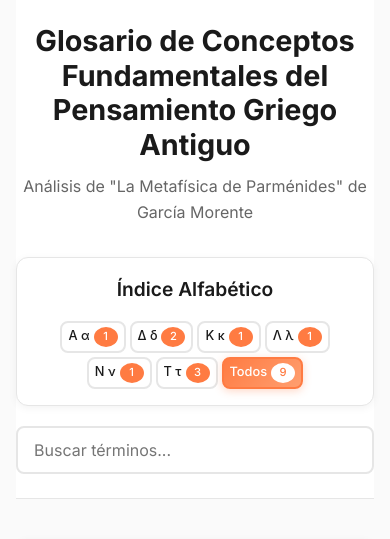
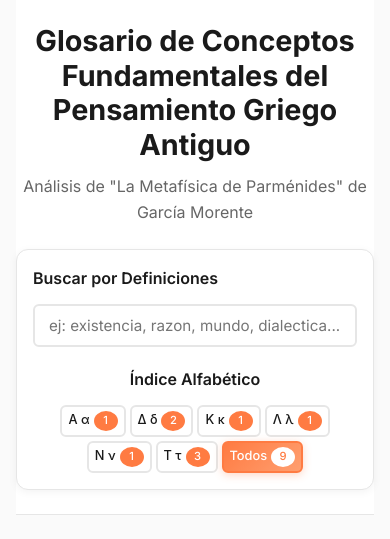
Before and after one commit to juandelossantos/glosario-filosofia-antigua, a plain HTML site: page index.html in a window 390 px wide. Shown: the top 539 px of the page. Drawn offline with Linux system fonts and the light colour scheme.

Commit message:
Optimizar layout y búsqueda del glosario
- Reorganizar header con layout horizontal (buscador + índice alfabético)
- Reducir espacio vertical para maximizar área de contenido
- Actualizar búsqueda para enfocarse en definiciones en español
- Mejorar palabras clave de búsqueda sin caracteres griegos
- Agregar imágenes ilustrativas para todos los conceptos
- Implementar diseño responsive para móviles y tablets
- Optimizar experiencia de usuario con placeholders informativos

```diff
--- a/index.html
+++ b/index.html
@@ -14,8 +14,16 @@
                 <h1 class="title">Glosario de Conceptos Fundamentales del Pensamiento Griego Antiguo</h1>
                 <p class="subtitle">Análisis de "La Metafísica de Parménides" de García Morente</p>
 
+                <!-- Contenedor horizontal para buscador e índice -->
+                <div class="search-index-container">
+                    <!-- Buscador -->
+                    <div class="search-section">
+                        <h3 class="search-title">Buscar por Definiciones</h3>
+                        <input type="text" id="searchInput" class="search-input" placeholder="ej: existencia, razon, mundo, dialectica...">
+                    </div>
+
                     <!-- Índice alfabético -->
-                <div class="alphabet-index" id="alphabetIndex">
+                    <div class="alphabet-section">
                         <h3 class="index-title">Índice Alfabético</h3>
                         <div class="alphabet-grid">
                             <button class="letter-btn" data-letter="α">Α α</button>
@@ -27,16 +35,13 @@
                             <button class="letter-btn active" data-letter="todos">Todos</button>
                         </div>
                     </div>
-
-                <div class="header-actions">
-                    <input type="text" id="searchInput" class="search-input" placeholder="Buscar términos...">
                 </div>
             </div>
         </header>
 
         <div class="glossary-grid" id="glossaryGrid">
             <!-- Término 1: Τὸ ὄν (El Ser) -->
-            <div class="term-card" data-term="τὸ ὄν el ser" data-first-letter="τ">
+            <div class="term-card" data-term="ser existencia fundamental verdadera ontologia occidental" data-first-letter="τ">
                 <div class="term-header">
                     <h2 class="greek-term">Τὸ ὄν</h2>
                     <div class="term-info">
@@ -67,7 +72,7 @@
             </div>
 
             <!-- Término 2: Τὸ μὴ ὄν (El No-Ser) -->
-            <div class="term-card" data-term="τὸ μὴ ὄν el no-ser" data-first-letter="τ">
+            <div class="term-card" data-term="no-ser inexistencia contradiccion logica ausencia ser heraclito" data-first-letter="τ">
                 <div class="term-header">
                     <h2 class="greek-term">Τὸ μὴ ὄν</h2>
                     <div class="term-info">
@@ -98,7 +103,7 @@
             </div>
 
             <!-- Término 3: Ἀλήθεια (La Verdad) -->
-            <div class="term-card" data-term="ἀλήθεια la verdad" data-first-letter="α">
+            <div class="term-card" data-term="verdad desocultamiento mundo inteligible conocimiento racional" data-first-letter="α">
                 <div class="term-header">
                     <h2 class="greek-term">Ἀλήθεια</h2>
                     <div class="term-info">
@@ -129,7 +134,7 @@
             </div>
 
             <!-- Término 4: Δόξα (La Opinión) -->
-            <div class="term-card" data-term="δόξα la opinión" data-first-letter="δ">
+            <div class="term-card" data-term="opinion apariencia mundo sensible ilusion sentidos experiencia" data-first-letter="δ">
                 <div class="term-header">
                     <h2 class="greek-term">Δόξα</h2>
                     <div class="term-info">
@@ -160,7 +165,7 @@
             </div>
 
             <!-- Término 5: Λόγος (La Razón) -->
-            <div class="term-card" data-term="λόγος la razón" data-first-letter="λ">
+            <div class="term-card" data-term="razon principio racional pensamiento logico identidad dialectica" data-first-letter="λ">
                 <div class="term-header">
                     <h2 class="greek-term">Λόγος</h2>
                     <div class="term-info">
@@ -191,7 +196,7 @@
             </div>
 
             <!-- Término 6: Νοῦς (El Intelecto) -->
-            <div class="term-card" data-term="νοῦς el intelecto" data-first-letter="ν">
+            <div class="term-card" data-term="intelecto mente comprension facultad intelectual pensar" data-first-letter="ν">
                 <div class="term-header">
                     <h2 class="greek-term">Νοῦς</h2>
                     <div class="term-info">
@@ -222,7 +227,7 @@
             </div>
 
             <!-- Término 7: Ταυτότης (El Principio de Identidad) -->
-            <div class="term-card" data-term="ταυτότης principio identidad" data-first-letter="τ">
+            <div class="term-card" data-term="principio identidad logica fundamental unicidad eternidad inmutabilidad" data-first-letter="τ">
                 <div class="term-header">
                     <h2 class="greek-term">Ταυτότης/Ἴδιον</h2>
                     <div class="term-info">
@@ -253,7 +258,7 @@
             </div>
 
             <!-- Término 8: Κόσμος (El Mundo) -->
-            <div class="term-card" data-term="κόσμος el mundo universo" data-first-letter="κ">
+            <div class="term-card" data-term="mundo universo orden cosmos multiplicidad movimiento cambio" data-first-letter="κ">
                 <div class="term-header">
                     <h2 class="greek-term">Κόσμος</h2>
                     <div class="term-info">
@@ -284,7 +289,7 @@
             </div>
 
             <!-- Término 9: Διαλεκτική (La Dialéctica) -->
-            <div class="term-card" data-term="διαλεκτική la dialéctica" data-first-letter="δ">
+            <div class="term-card" data-term="dialectica metodo discusion argumentos zenon eleata debate" data-first-letter="δ">
                 <div class="term-header">
                     <h2 class="greek-term">Διαλεκτική</h2>
                     <div class="term-info">
--- a/script.js
+++ b/script.js
@@ -79,7 +79,7 @@ document.addEventListener('DOMContentLoaded', function() {
         updateURL(selectedLetter, '');
     }
 
-    // Search functionality
+    // Search functionality focused on Spanish content
     function performSearch(searchTerm) {
         const query = searchTerm.toLowerCase().trim();
         let visibleCards = 0;
@@ -97,12 +97,23 @@ document.addEventListener('DOMContentLoaded', function() {
 
         termCards.forEach(card => {
             const searchData = card.getAttribute('data-term').toLowerCase();
-            const cardText = card.textContent.toLowerCase();
             const cardLetter = card.getAttribute('data-first-letter');
 
-            const matchesSearch = searchData.includes(query) ||
-                                cardText.includes(query) ||
-                                query === '';
+            // Extract Spanish content for better search
+            const meaningElement = card.querySelector('.meaning');
+            const basicMeaningElement = card.querySelector('.basic-meaning');
+            const explanationElement = card.querySelector('.explanation');
+
+            const meaning = meaningElement ? meaningElement.textContent.toLowerCase() : '';
+            const basicMeaning = basicMeaningElement ? basicMeaningElement.textContent.toLowerCase() : '';
+            const explanation = explanationElement ? explanationElement.textContent.toLowerCase() : '';
+
+            // Search in keywords (data-term) and Spanish content
+            const matchesSearch = query === '' ||
+                                searchData.includes(query) ||
+                                meaning.includes(query) ||
+                                basicMeaning.includes(query) ||
+                                explanation.includes(query);
 
             const matchesLetter = currentFilter === 'todos' ||
                                 cardLetter === currentFilter;
--- a/styles.css
+++ b/styles.css
@@ -41,8 +41,8 @@ body {
 .header {
     background: var(--background-primary);
     border-bottom: 1px solid var(--border-color);
-    padding: 40px 0;
-    margin-bottom: 40px;
+    padding: 30px 0;
+    margin-bottom: 30px;
     position: sticky;
     top: 0;
     z-index: 100;
@@ -64,48 +64,73 @@ body {
 .subtitle {
     font-size: 1.1rem;
     color: var(--text-secondary);
-    margin-bottom: 32px;
+    margin-bottom: 24px;
     font-weight: 400;
 }
 
-/* Alphabet Index Styles */
-.alphabet-index {
-    margin-bottom: 32px;
-    padding: 24px;
+/* Search and Index Container */
+.search-index-container {
+    display: flex;
+    gap: 24px;
+    align-items: flex-start;
     background: var(--background-card);
     border: 1px solid var(--border-color);
     border-radius: 12px;
+    padding: 20px;
     box-shadow: 0 2px 8px var(--shadow-light);
+    margin-bottom: 0;
+}
+
+/* Search Section */
+.search-section {
+    flex: 0 0 280px;
+    display: flex;
+    flex-direction: column;
+    align-items: flex-start;
+}
+
+.search-title {
+    font-size: 1rem;
+    font-weight: 600;
+    color: var(--text-primary);
+    margin-bottom: 12px;
+    text-align: left;
+}
+
+/* Alphabet Section */
+.alphabet-section {
+    flex: 1;
+    min-width: 0;
 }
 
 .index-title {
-    font-size: 1.2rem;
+    font-size: 1rem;
     font-weight: 600;
     color: var(--text-primary);
-    margin-bottom: 16px;
-    text-align: center;
+    margin-bottom: 12px;
+    text-align: left;
 }
 
 .alphabet-grid {
     display: flex;
     flex-wrap: wrap;
-    gap: 8px;
-    justify-content: center;
+    gap: 6px;
+    justify-content: flex-start;
     align-items: center;
 }
 
 .letter-btn {
     background: var(--background-primary);
     border: 2px solid var(--border-color);
-    border-radius: 8px;
-    padding: 8px 12px;
-    font-size: 1rem;
+    border-radius: 6px;
+    padding: 6px 10px;
+    font-size: 0.9rem;
     font-weight: 500;
     cursor: pointer;
     transition: all 0.3s ease;
     font-family: var(--font-family);
     color: var(--text-primary);
-    min-width: 50px;
+    min-width: 44px;
     text-align: center;
 }
 
@@ -134,20 +159,50 @@ body {
     background: var(--background-secondary);
 }
 
-.header-actions {
-    display: flex;
-    justify-content: center;
-    align-items: center;
-    gap: 16px;
-    flex-wrap: wrap;
+/* Responsive Design */
+@media (max-width: 768px) {
+    .search-index-container {
+        flex-direction: column;
+        gap: 20px;
+    }
+
+    .search-section {
+        flex: none;
+        width: 100%;
+    }
+
+    .alphabet-grid {
+        justify-content: center;
+    }
+
+    .index-title,
+    .search-title {
+        text-align: center;
+    }
+}
+
+@media (max-width: 480px) {
+    .search-index-container {
+        padding: 16px;
+    }
+
+    .letter-btn {
+        padding: 5px 8px;
+        font-size: 0.85rem;
+        min-width: 40px;
+    }
+
+    .alphabet-grid {
+        gap: 4px;
+    }
 }
 
 .search-input {
-    padding: 12px 16px;
+    padding: 10px 14px;
     border: 2px solid var(--border-color);
-    border-radius: 8px;
-    font-size: 1rem;
-    width: 300px;
+    border-radius: 6px;
+    font-size: 0.95rem;
+    width: 100%;
     max-width: 100%;
     font-family: var(--font-family);
     transition: all 0.3s ease;
@@ -363,29 +418,6 @@ body {
         font-size: 1rem;
     }
 
-    .alphabet-index {
-        padding: 16px;
-        margin-bottom: 20px;
-    }
-
-    .alphabet-grid {
-        gap: 6px;
-    }
-
-    .letter-btn {
-        padding: 6px 8px;
-        font-size: 0.9rem;
-        min-width: 40px;
-    }
-
-    .header-actions {
-        flex-direction: column;
-        gap: 12px;
-    }
-
-    .search-input {
-        width: 100%;
-    }
 
     .glossary-grid {
         grid-template-columns: 1fr;
@@ -459,9 +491,8 @@ body {
 
 /* Print styles */
 @media print {
-    .header-actions,
+    .search-index-container,
     .nav-btn,
-    .alphabet-index,
     .footer-actions {
         display: none;
     }
```
Also changed, not shown: 6 other files. Lines whose indentation alone changed are shown as unchanged.
